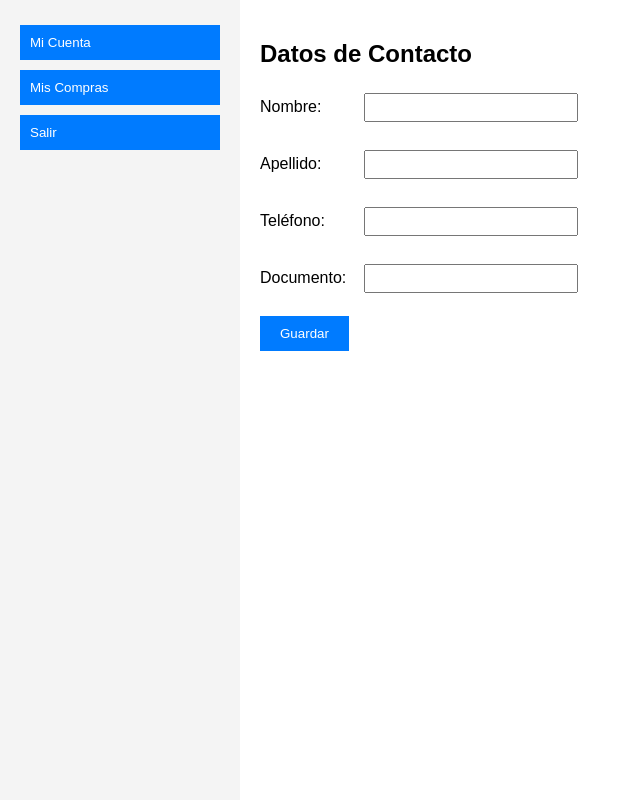
After one commit to Marcos-Equi/compumundo, a Flask app: page /account_management in a window 1280 px wide. The commit adds this page. Shown: the whole page, without its empty margins (0-640 px from the left). Run offline with Flask 3, Linux system fonts and the light colour scheme.

Commit message:
agregando boton para administrar datos de cuenta

```diff
--- a/backend/app.py
+++ b/backend/app.py
@@ -35,6 +35,10 @@ def iniciar_sesion():
 def send_img(filename):
     return send_from_directory('../frontend/img', filename)
 
+@app.route('/account_management')
+def account_management():
+    return render_template('account_management.html')
+
 app.register_blueprint(api)
 app.register_blueprint(carritos)
 app.register_blueprint(user_router, url_prefix='/usuarios')
--- /dev/null
+++ b/frontend/static/css/admin.css
@@ -0,0 +1,72 @@
+body {
+    font-family: Arial, sans-serif;
+    margin: 0;
+    padding: 0;
+    display: flex;
+    height: 100vh;
+}
+
+.container {
+    display: flex;
+    width: 100%;
+}
+
+.sidebar {
+    background-color: #f4f4f4;
+    width: 200px;
+    padding: 20px;
+    display: flex;
+    flex-direction: column;
+    align-items: flex-start;
+}
+
+.sidebar-btn {
+    background-color: #007bff;
+    color: white;
+    border: none;
+    padding: 10px;
+    margin: 5px 0;
+    width: 100%;
+    text-align: left;
+    cursor: pointer;
+}
+
+.sidebar-btn:hover {
+    background-color: #0056b3;
+}
+
+.content {
+    flex-grow: 1;
+    padding: 20px;
+}
+
+.content-section {
+    display: none;
+}
+
+#mi-cuenta-content {
+    display: block;
+}
+
+form label {
+    display: inline-block;
+    width: 100px;
+}
+
+form input[type="text"] {
+    width: 200px;
+    padding: 5px;
+    margin: 5px 0;
+}
+
+form input[type="submit"] {
+    background-color: #007bff;
+    color: white;
+    border: none;
+    padding: 10px 20px;
+    cursor: pointer;
+}
+
+form input[type="submit"]:hover {
+    background-color: #0056b3;
+}
--- /dev/null
+++ b/frontend/templates/account_management.html
@@ -0,0 +1,38 @@
+<!DOCTYPE html>
+<html lang="es">
+<head>
+    <meta charset="UTF-8">
+    <meta name="viewport" content="width=device-width, initial-scale=1.0">
+    <title>Administración de Cuenta</title>
+    <link rel="stylesheet" href="/static/css/admin.css">
+</head>
+<body>
+    <div class="container">
+        <div class="sidebar">
+            <button id="mi-cuenta" class="sidebar-btn">Mi Cuenta</button>
+            <button id="mis-compras" class="sidebar-btn">Mis Compras</button>
+            <button id="salir" class="sidebar-btn">Salir</button>
+        </div>
+        <div class="content">
+            <div id="mi-cuenta-content" class="content-section">
+                <h2>Datos de Contacto</h2>
+                <form>
+                    <label for="nombre">Nombre:</label>
+                    <input type="text" id="nombre" name="nombre"><br><br>
+                    <label for="apellido">Apellido:</label>
+                    <input type="text" id="apellido" name="apellido"><br><br>
+                    <label for="telefono">Teléfono:</label>
+                    <input type="text" id="telefono" name="telefono"><br><br>
+                    <label for="documento">Documento:</label>
+                    <input type="text" id="documento" name="documento"><br><br>
+                    <input type="submit" value="Guardar">
+                </form>
+            </div>
+            <div id="mis-compras-content" class="content-section" style="display:none;">
+                <h2>Mis Compras</h2>
+            </div>
+        </div>
+    </div>
+    <script src="admin.js"></script>
+</body>
+</html>
--- a/frontend/templates/index.html
+++ b/frontend/templates/index.html
@@ -64,11 +64,9 @@
                         <a class="text-reset me-3" href="#">
                             <i class="fas fa-shopping-cart carrito"></i>
                         </a>
-                        <!-- Avatar -->
-                        <a class=" d-flex align-items-center" href="#" id="navbarDropdownMenuAvatar" role="button"
+                        <!-- Avatar/Button -->
+                        <a class=" d-flex align-items-center" href="#" id="avatar-button" role="button"
                             aria-expanded="false">
-                            <img src="https://mdbcdn.b-cdn.net/img/new/avatars/2.webp" class="rounded-circle"
-                                height="25" alt="Black and White Portrait of a Man" loading="lazy" />
                         </a>
                         <a class="btn btn-outline-light ms-3" id="login-button" href="/iniciar_sesion">Iniciar
                             Sesión</a>
```
Also changed, not shown: frontend/static/js/headerFooter.js (+6 -1 lines).
